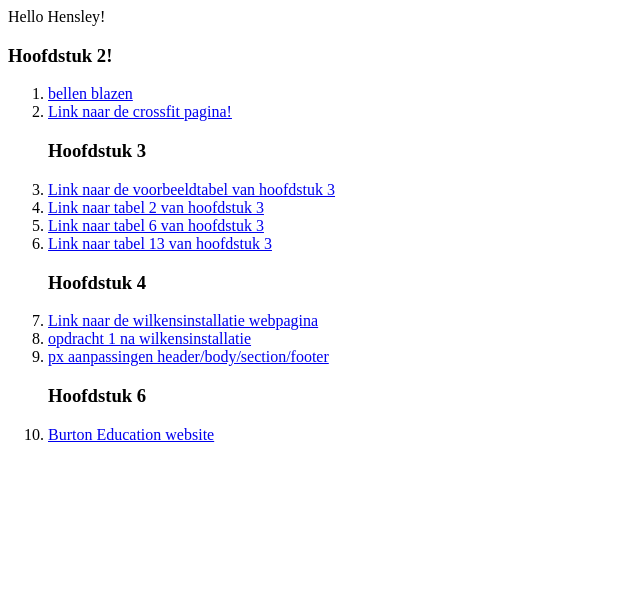
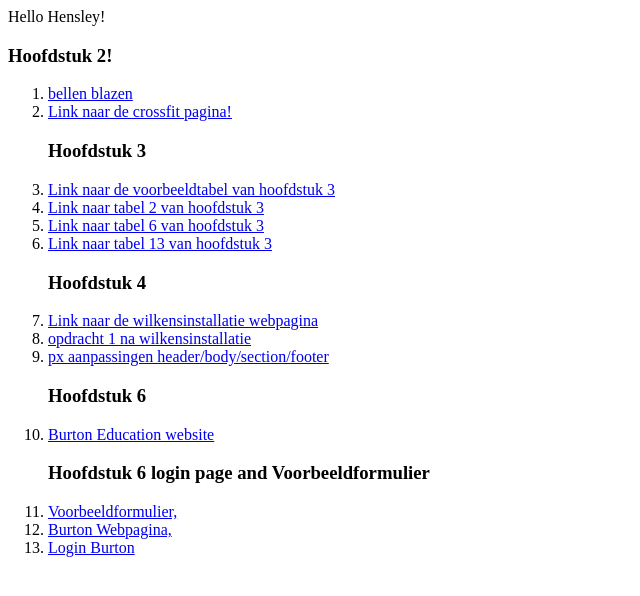
Before and after one commit to hensley01/htmltest, a plain HTML site: page index.html in a window 1280 px wide. Shown: the whole page, without its empty margins (0-640 px from the left). Drawn offline with Linux system fonts and the light colour scheme.

Commit message:
hoofdstuk 6 Forms and Fonts

```diff
--- a/index.html
+++ b/index.html
@@ -65,6 +65,23 @@
             Burton Education website
         </a>
     </li>
+
+        <h3>Hoofdstuk 6 login page and Voorbeeldformulier</h3>
+    <li>
+        <a href="voorbeeldformulier.html">
+            Voorbeeldformulier,
+        </a>
+    </li>
+    <li>
+        <a href="BurtonEducation.html">
+            Burton Webpagina,
+        </a>
+    </li>
+    <li>
+        <a href="loginburton.html">
+            Login Burton
+        </a>
+    </li>
 </ol>
 </body>
 </html>
```
